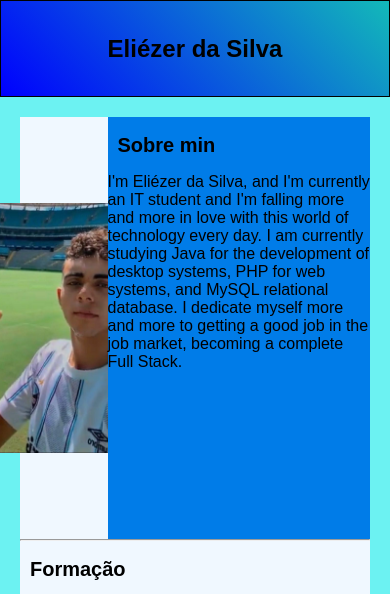
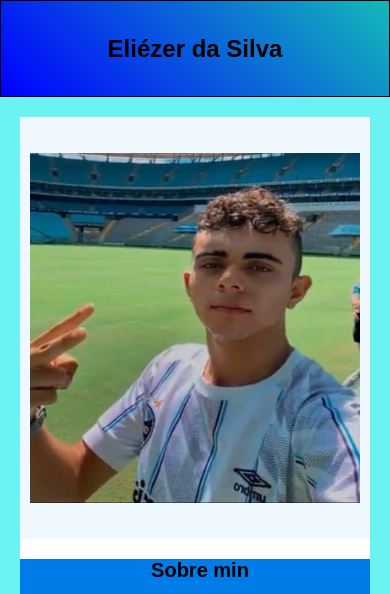
Before and after one commit to eliezerdasilva/eliezerdasilva.github.io, a plain HTML site: page html/index.html in a window 390 px wide. Shown: the top 594 px of the page. Drawn offline with Linux system fonts and the light colour scheme.

Commit message:
Atualização para responsividade do arquivo index

```diff
--- a/html/index.css
+++ b/html/index.css
@@ -19,13 +19,8 @@ section{
     background-color: aliceblue;
     margin: -6px;
 }
-@media (max-width: 600px)
-{
-  .facet_sidebar
-   {
-    display: none;
-   }
-}
+
+
 .inicio{
     display: inline;
 }
@@ -53,8 +48,9 @@ p{
     width: 75%;
     height: 50vh  ;
     display: block;
+    align-items: center;
     justify-content: center;
-    align-items: center;
+    text-align: center;
 }h2{
      margin-left: 10px;
 }
--- a/html/index.html
+++ b/html/index.html
@@ -8,14 +8,12 @@
     <link rel="stylesheet" href="index.css">
     <link rel="icon" href="foguete.png" type="image/png">
     <style>
-        /* Estilos gerais */
         body {
             font-family: Arial, sans-serif;
             margin: 0;
             padding: 0;
         }
 
-        /* Estilos do cabeçalho */
         header {
             background-color: aqua;
             padding: 10px;
@@ -27,7 +25,6 @@
             font-weight: bold;
         }
 
-        /* Estilos do conteúdo principal */
         main {
             padding: 20px;
         }
@@ -45,56 +42,84 @@
             white-space: pre-wrap;
         }
 
-        /* Estilos das imagens */
+
         img {
             margin-right: 10px;
         }
 
-        /* Estilos do rodapé */
         footer {
             background-color: rgb(0, 124, 232);
             padding: 10px;
             text-align: center;
         }
+
+
+        @media (max-width:900px) {
+            .teto {
+                display: block;
+                height: 100vh;
+                background-color: rgb(255, 255, 255);
+            }
+
+            .foto {
+                width: 350px;
+                height: 350px;
+            }
+
+            .esquerda {
+                width: 100%;
+            }
+
+            .direita {
+                width: 100%;
+                height: 100%;
+                align-items: center;
+                justify-content: center;
+                text-align: center;
+            }
+        }
     </style>
 </head>
 
-<body >
+<body>
     <header>
         <label class="cabecario">Eliézer da Silva</label>
     </header>
 
 
-    <main >
+    <main>
 
         <div class="teto">
 
             <div class="esquerda">
-                <img src="imagen.jpg" alt="Eliézer da Silva" width="250" height="250" style="display: inline;margin: 10px;">
+                <img class="foto" src="imagen.jpg" alt="Eliézer da Silva" width="250" height="250"
+                    style="display: inline;margin: 10px;">
             </div>
             <div class="direita">
                 <h2>Sobre min</h2>
                 <p>
-                    I'm Eliézer da Silva, and I'm currently an IT student and I'm falling more and more in love with this
+                    I'm Eliézer da Silva, and I'm currently an IT student and I'm falling more and more in love with
+                    this
                     world of technology every day.
 
                     I am currently studying Java for the development of desktop systems, PHP for web systems, and MySQL
                     relational database.
 
-                    I dedicate myself more and more to getting a good job in the job market, becoming a complete Full Stack.
+                    I dedicate myself more and more to getting a good job in the job market, becoming a complete Full
+                    Stack.
                 </p>
             </div>
 
         </div>
 
-        <div >
+        <div>
             <hr>
 
 
-            <h2 >Formação</h2>
+            <h2>Formação</h2>
             <ul>
                 <li>
-                Técnico em Informática</li>
+                    Técnico em Informática</li>
             </ul>
             <hr>
             <h2>Tecnologias</h2>
```
Also changed, not shown: html/e.html (added, +38 -0 lines).
